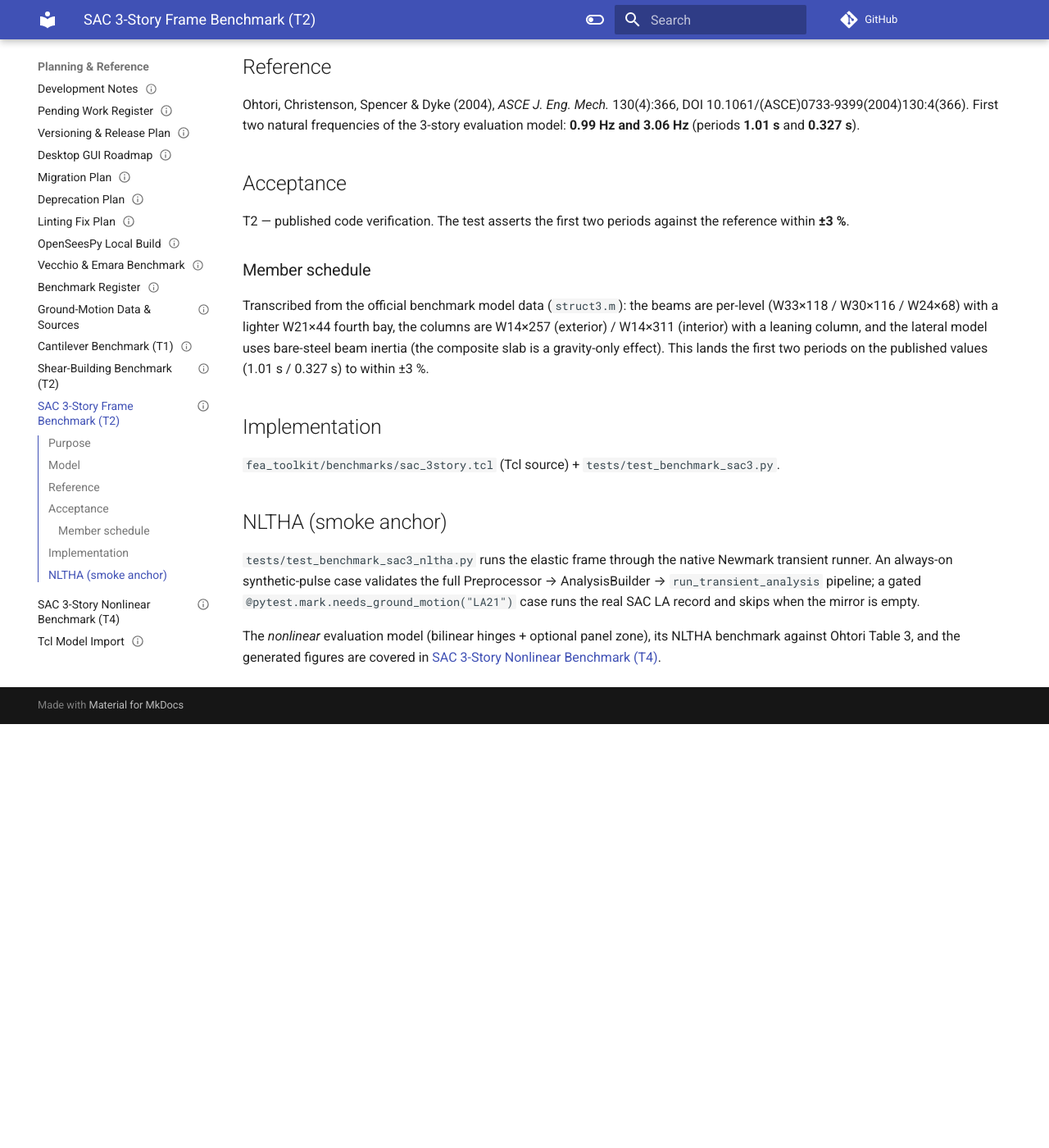
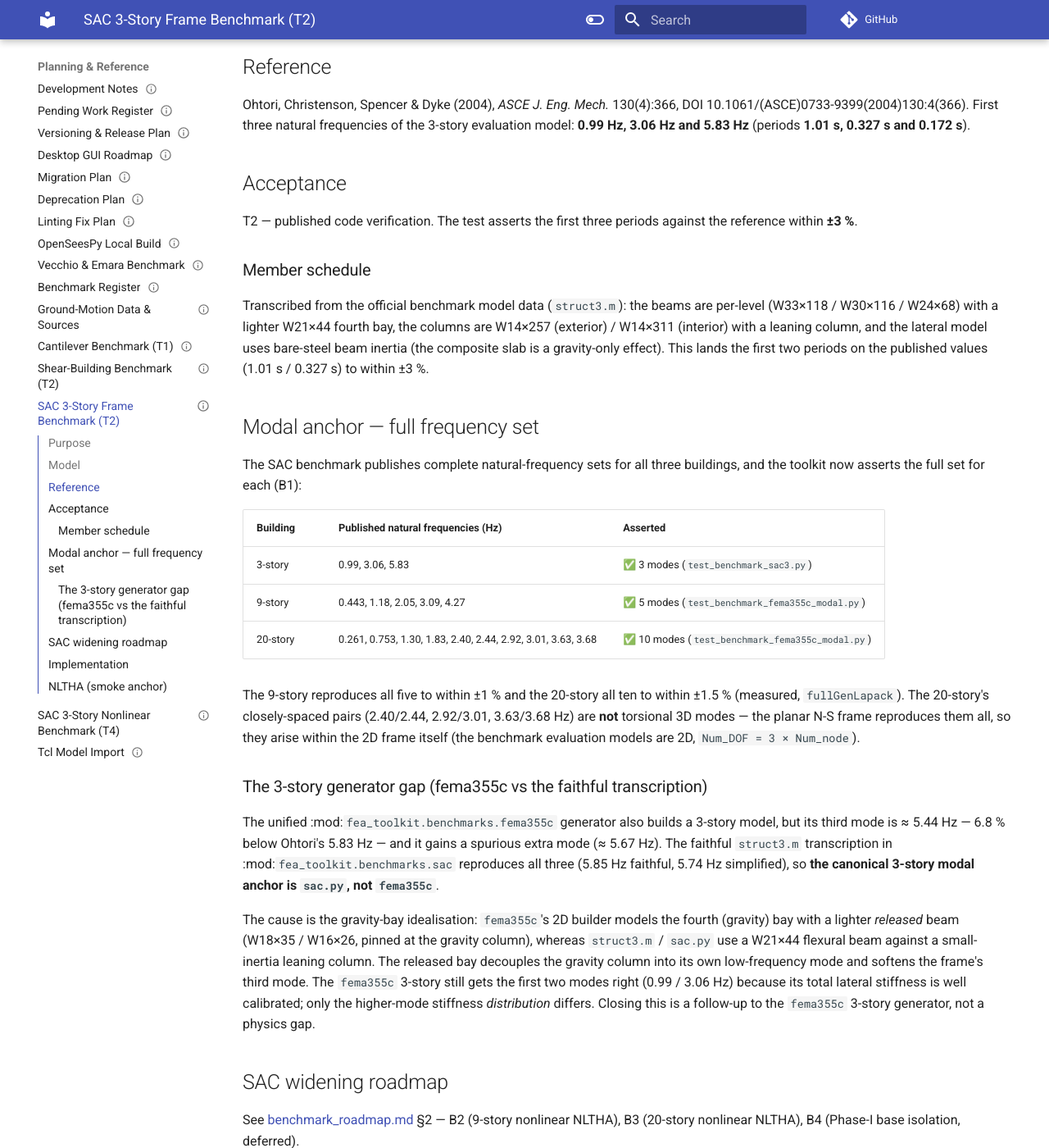
Before and after one commit to boustrephon/fea_toolkit, an MkDocs documentation site: the page built from docs/sac_benchmark.md, in a window 1280 px wide and 1400 px high, scrolled down 642 px. Shown: the whole window at 82% size. Built offline with MkDocs 1.6.1 and Material for MkDocs 9.7.7, drawn with Linux system fonts in a browser that asks for light colours; comment, search, counter and statistics services are not loaded; before the commit the page ends 1525 px from its top, so only the background shows below that.

Commit message:
docs(benchmarks): document modal-gap findings and the extended benchmark roadmap
sac_benchmark.md: full published frequency sets plus the fema355c 3-story gravity-bay gap (canonical 3-story anchor is sac.py). New benchmark_roadmap.md: Chilean shear-wall benchmark (A0-A4), SAC widening (B2-B4), deferred candidates. benchmark_register.md links both.

```diff
--- /dev/null
+++ b/docs/benchmark_roadmap.md
@@ -0,0 +1,112 @@
+---
+title: "Benchmark Roadmap — extended proposals"
+description: "Extended proposals for closing the benchmark coverage gaps: the Chilean shear-wall benchmark (Hidalgo et al. 2005) and the wider use of the SAC buildings, plus the deferred VecTor / SeismoBuild / base-isolation candidates."
+status: "partial"
+tags: [validation, benchmark, planning, shear-wall, moment-frame, sac, nltha, modal]
+category: [planning]
+related: [benchmark_register.md, sac_benchmark.md, mvlem_wall_analysis.md, shell_support.md]
+---
+
+# Benchmark Roadmap — extended proposals
+
+Living plan for the next benchmark work, expanding on
+[benchmark_register.md](benchmark_register.md).  Two workstreams are the
+priority: the **Chilean shear-wall benchmark** (a building-level wall-system
+benchmark) and the **wider use of the SAC buildings** (higher modes + nonlinear
+NLTHA for the 9- and 20-story frames).  The first implemented slice is the SAC
+modal-anchor completion (B1), in `tests/test_benchmark_sac3.py` and
+`tests/test_benchmark_fema355c_modal.py`.
+
+## 1. Chilean shear-wall benchmark — Hidalgo et al. (2005) — priority 1
+
+**Source.** Hidalgo, Gelmi, Nuñez & Magna (2005), *IX Chilean Conference on
+Seismology* — `local/references/SAC/NA04-03 (Chile Shear Wall Models).pdf`.
+Fifty RC shear-wall buildings (12/15/20/22/28 storeys) designed to NCh433 +
+ACI 318.  Table 1 publishes the fundamental period T1 for every model
+(0.51–2.37 s) — a ready modal acceptance matrix — plus elastic/inelastic drift
+and collapse data for nonlinear validation.
+
+**Four sweep parameters map onto generator knobs:**
+
+| Parameter | Range | Generator knob |
+|---|---|---|
+| Wall density | 0.73–6.53 % | `wall_density` |
+| Coupling-beam depth | 15 / 60 / 120 cm | `coupling_beam_depth` |
+| Wall aspect ratio | 4 m vs 8 m walls | `wall_length` |
+| Lower-storey stiffness reduction | — | `lower_storey_stiffness_reduction` |
+
+**Figure 1 geometry (already extracted):** storey height 260 cm; walls
+800×10/20/30/42.5/55/90 cm; columns 70×70; beams 30×60; coupling beam
+30×(15/60/120) cm; slab 15 cm.
+
+**Reference chain to resolve at/after A0.** Analytical wall model = Hidalgo,
+Jordán & Martínez (2002), *Eng. Struct.* 24(1):85–98 (2D macro-model, bilinear
+moment–curvature + trilinear shear-deformation envelopes).  Squat-wall shear
+envelopes = Hidalgo, Ledezma & Jordán (2002), *Earthquake Spectra* 18(2):287–308.
+Material properties (fc′, fy, reinforcement) are in refs [4]–[6], not the PDF —
+the 2002 *Eng. Struct.* paper is the authoritative source.
+
+**Element machinery — available but with caveats** (see
+[`mvlem_wall_analysis.md`](mvlem_wall_analysis.md)): elastic `LayeredShell` +
+`ShellMITC4` is validated; `MVLEM_3D` / `SFI_MVLEM_3D` (macro-element) is the
+working nonlinear path (`ConcreteCM` + `Steel02` + `ElasticPP` shear);
+smeared-plane-stress shell concretes and `SFI_MVLEM` (2D) are not available on
+the shipped wheel, and `MVLEM_3D` has a documented geometric axial softness.
+So this is a *data + generator* task that exercises existing elements, not new
+physics.
+
+**Phasing.**
+
+- **A0 — data provenance.** Transcribe the 50-model table (storeys, wall plan,
+  coupling-beam depth, sizes, T1) and resolve refs [4]–[6] for fc′/fy/rebar.
+- **A1 — T2 modal anchor.** Elastic `LayeredShell` walls on a constant-stiffness
+  subset (one wall density per storey count); assert T1 vs Table 1 at ±5 %
+  (geometry + E + mass only — no reinforcement needed).
+- **A2 — T2 sweep.** Full 50-model matrix vs Table 1.
+- **A3 — T4 nonlinear.** `MVLEM_3D`/`SFI_MVLEM_3D` with the Hidalgo–Jordán–
+  Martínez trilinear shear envelope; validate against the elastic-vs-inelastic
+  roof-displacement ratios (Rd ≈ 1.6–2.2) and flexure-first collapse.
+- **A4 (optional).** Pushover sweep across the aspect-ratio axis, cross-checked
+  with Salonikios (2007).
+
+**Architecture.** `src/fea_toolkit/benchmarks/chile_wall.py` (OpenSees-free,
+mirrors `fema355c.py`): `build_chile_wall(...)`, `write_snapshots()`, a `MODELS`
+data table; tests `tests/test_benchmark_chile_wall.py` (+ `_nltha.py`) drive it
+through `preprocess_model → AnalysisBuilder → run_modal_analysis`.
+
+## 2. Wider use of the SAC buildings — priority 2
+
+See [sac_benchmark.md](sac_benchmark.md) for the modal-gap findings and the
+detailed plan.  Summary:
+
+- **B1 — modal-anchor completion (done).** Assert the full published frequency
+  set: 3-story (0.99/3.06/5.83 Hz), 9-story (5 modes), 20-story (10 modes).
+- **B2 — 9-story nonlinear NLTHA (T4).** Generalise `sac.py`'s bilinear-hinge +
+  K&G panel-zone enrichment to the 9-story schedules in `fema355c.py`; validate
+  peak roof displacement against Ohtori Table 3.
+- **B3 — 20-story nonlinear NLTHA (T4, slow).** Same for the 20-story; mark
+  `@pytest.mark.slow` and gate on the ground-motion mirror.
+- **B4 — Phase-I base isolation — deferred.** Needs a base-isolation element
+  path the toolkit does not have (friction pendulum / elastomeric isolator).
+
+## 3. Other benchmarks — priority 3 (mostly deferred)
+
+- **VecTor family** — jp68/69 (Guner & Vecchio pushover) and jp74 (cyclic
+  shear-critical frames) are the natural next additions after jp16 (done);
+  jp12 (Vecchio & Balopoulou) is a candidate.
+- **SeismoBuild verification models** (ASCE 41-17 / EC8 / NTC-18) — `.sbf`
+  native, need transcription; the EC8 wall/frame models complement the Chilean
+  set.
+- **NIST GCR 17-917-46v2** — reference only (ASCE 41 capacity models).
+
+## 4. Cross-cutting conventions
+
+- Generators live in `src/fea_toolkit/benchmarks/…` (never `local/`); PDFs and
+  `local/257/_extract/*.m` are provenance only, cited from docstrings/docs.
+- One `docs/<name>_benchmark.md` per implemented benchmark;
+  `tests/test_<name>_benchmark.py` with `ops.wipe()` fixtures and synthetic
+  builders local to the test file.
+- SAC analysis benchmarks are planar (2D) 3D models (§3.11); production stays
+  3D-only.
+- Commit in two groups: `feat(benchmarks)` (generator + tests + docs) then
+  `chore(benchmarks)` (regenerated JSON snapshots), ruff → restage → `--no-verify`.
--- a/docs/sac_benchmark.md
+++ b/docs/sac_benchmark.md
@@ -32,13 +32,13 @@ Transcribed from Ohtori et al. (2004), Figure 1 / benchmark data:
 ## Reference
 
 Ohtori, Christenson, Spencer & Dyke (2004), *ASCE J. Eng. Mech.* 130(4):366,
-DOI 10.1061/(ASCE)0733-9399(2004)130:4(366).  First two natural frequencies of
-the 3-story evaluation model: **0.99 Hz and 3.06 Hz** (periods **1.01 s** and
-**0.327 s**).
+DOI 10.1061/(ASCE)0733-9399(2004)130:4(366).  First three natural frequencies of
+the 3-story evaluation model: **0.99 Hz, 3.06 Hz and 5.83 Hz** (periods
+**1.01 s, 0.327 s and 0.172 s**).
 
 ## Acceptance
 
-T2 — published code verification.  The test asserts the first two periods
+T2 — published code verification.  The test asserts the first three periods
 against the reference within **±3 %**.
 
 ### Member schedule
@@ -49,6 +49,47 @@ columns are W14×257 (exterior) / W14×311 (interior) with a leaning column, and
 the lateral model uses bare-steel beam inertia (the composite slab is a
 gravity-only effect).  This lands the first two periods on the published values
 (1.01 s / 0.327 s) to within ±3 %.
+
+## Modal anchor — full frequency set
+
+The SAC benchmark publishes complete natural-frequency sets for all three
+buildings, and the toolkit now asserts the full set for each (B1):
+
+| Building | Published natural frequencies (Hz) | Asserted |
+|---|---|---|
+| 3-story | 0.99, 3.06, 5.83 | ✅ 3 modes (`test_benchmark_sac3.py`) |
+| 9-story | 0.443, 1.18, 2.05, 3.09, 4.27 | ✅ 5 modes (`test_benchmark_fema355c_modal.py`) |
+| 20-story | 0.261, 0.753, 1.30, 1.83, 2.40, 2.44, 2.92, 3.01, 3.63, 3.68 | ✅ 10 modes (`test_benchmark_fema355c_modal.py`) |
+
+The 9-story reproduces all five to within ±1 % and the 20-story all ten to
+within ±1.5 % (measured, `fullGenLapack`).  The 20-story's closely-spaced
+pairs (2.40/2.44, 2.92/3.01, 3.63/3.68 Hz) are **not** torsional 3D modes —
+the planar N-S frame reproduces them all, so they arise within the 2D frame
+itself (the benchmark evaluation models are 2D, `Num_DOF = 3 × Num_node`).
+
+### The 3-story generator gap (fema355c vs the faithful transcription)
+
+The unified :mod:`fea_toolkit.benchmarks.fema355c` generator also builds a
+3-story model, but its third mode is ≈ 5.44 Hz — 6.8 % below Ohtori's
+5.83 Hz — and it gains a spurious extra mode (≈ 5.67 Hz).  The faithful
+`struct3.m` transcription in :mod:`fea_toolkit.benchmarks.sac` reproduces all
+three (5.85 Hz faithful, 5.74 Hz simplified), so **the canonical 3-story modal
+anchor is `sac.py`, not `fema355c`**.
+
+The cause is the gravity-bay idealisation: `fema355c`'s 2D builder models the
+fourth (gravity) bay with a lighter *released* beam (W18×35 / W16×26, pinned at
+the gravity column), whereas `struct3.m` / `sac.py` use a W21×44 flexural beam
+against a small-inertia leaning column.  The released bay decouples the gravity
+column into its own low-frequency mode and softens the frame's third mode.
+The `fema355c` 3-story still gets the first two modes right (0.99 / 3.06 Hz)
+because its total lateral stiffness is well calibrated; only the higher-mode
+stiffness *distribution* differs.  Closing this is a follow-up to the `fema355c`
+3-story generator, not a physics gap.
+
+## SAC widening roadmap
+
+See [benchmark_roadmap.md](benchmark_roadmap.md) §2 — B2 (9-story nonlinear
+NLTHA), B3 (20-story nonlinear NLTHA), B4 (Phase-I base isolation, deferred).
 
 ## Implementation
 
```
Also changed, not shown: docs/benchmark_register.md (+13 -3 lines).
